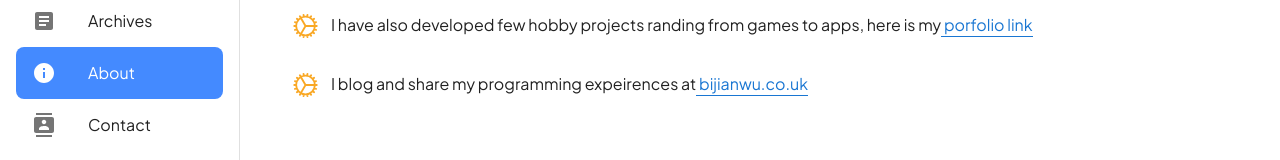
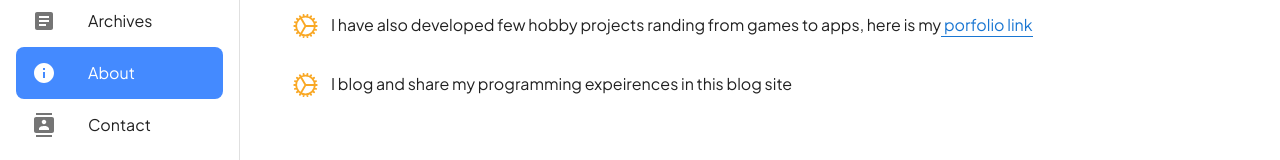
Before and after one commit to BijianWu/blog, a React (Create React App) app: page /blog/about in a window 1280 px wide. Shown: the part 349-509 px from the top of the page. Built offline with nearby package versions, Linux system fonts and the light colour scheme.

Commit message:
fix the archive nav links

```diff
--- a/src/pages/About.jsx
+++ b/src/pages/About.jsx
@@ -37,8 +37,8 @@ export default function About(){
 
             <Stack direction={mdMatches ? "row" : "column"} columnGap={1}>
                 <StypedSvgIcon />
-                <Typography>I blog and share my programming expeirences at
-                    <StyledLinkTypography onClick={ () => openInNewTab("https://bijianwu.github.io/portfolio/")}> bijianwu.co.uk</StyledLinkTypography>
+                <Typography>I blog and share my programming expeirences in this blog site
+
                 </Typography>
             </Stack>
 
--- a/src/pages/Archives.jsx
+++ b/src/pages/Archives.jsx
@@ -39,8 +39,8 @@ export default function Archives(){
         </TimelineContent>
       </TimelineItem>
 
-      <StyledTimelineItem dateString={"6 Dec"} targteUrl={"/posts/bridge-design-pattern"} title={"Bridge design pattern"} />
-      <StyledTimelineItem dateString={"29 Nov"} targteUrl={"/posts/single-responsibility"} title={"Single responsibility"} />
+      <StyledTimelineItem dateString={"6 Dec"} targteUrl={"posts/bridge-design-pattern"} title={"Bridge design pattern"} />
+      <StyledTimelineItem dateString={"29 Nov"} targteUrl={"posts/single-responsibility"} title={"Single responsibility"} />
 
 
     </Timeline>
```
Also changed, not shown: 2 other files (tests, documents, lock files or other folders).
